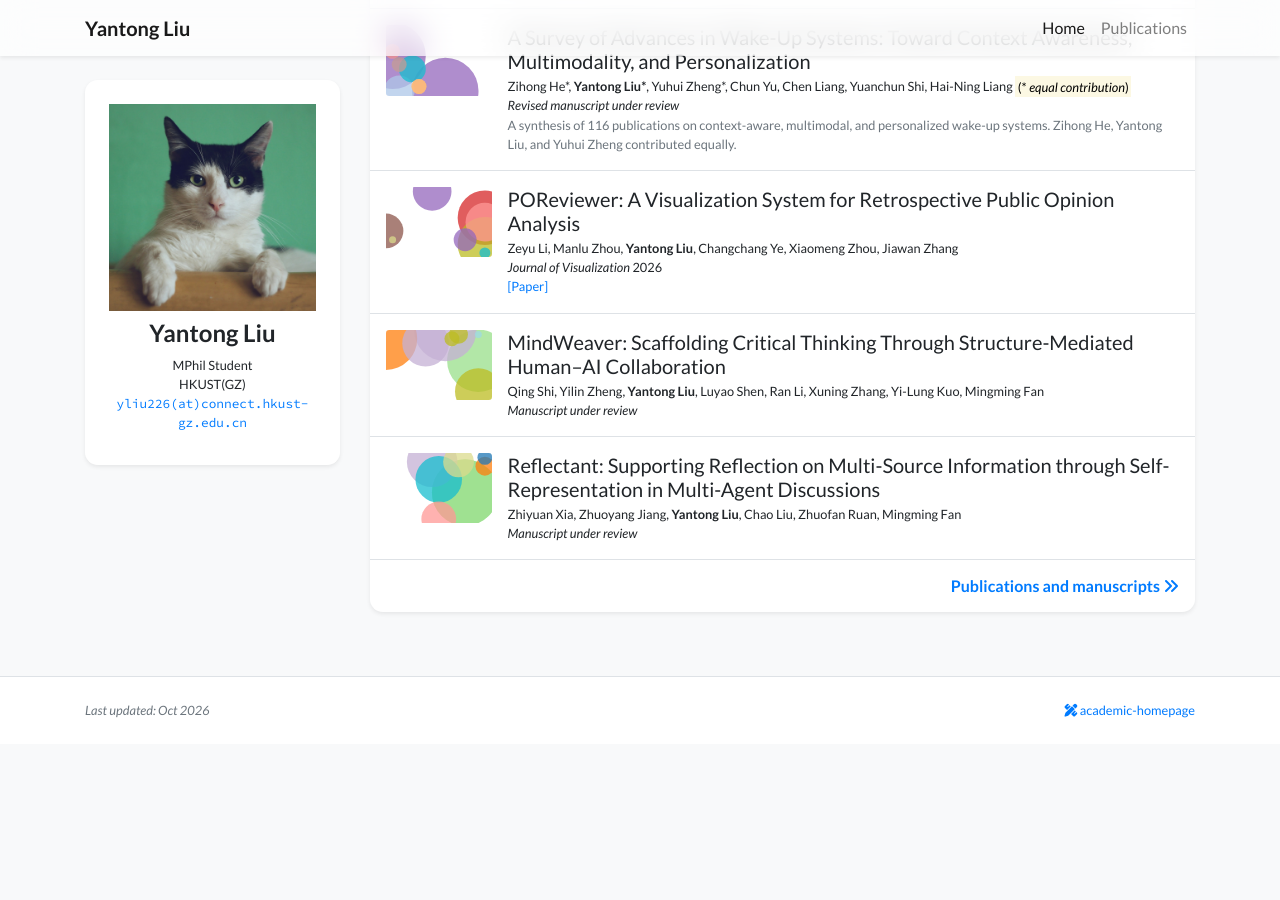
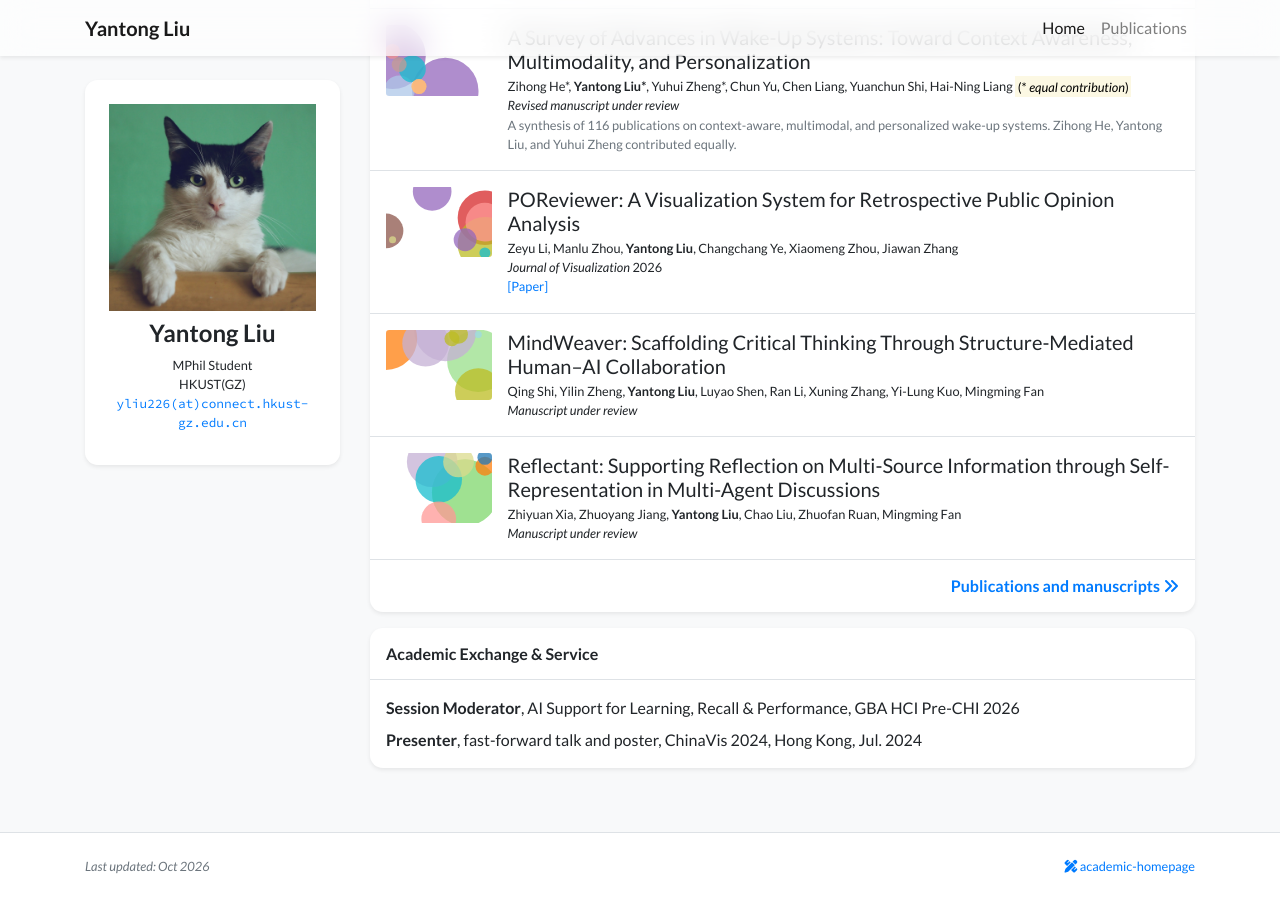
Before and after one commit to syy404/syy404.github.io, a Jekyll site: the page built from index.html, in a window 1280 px wide and 900 px high, scrolled down 1167 px. Built offline with Jekyll 4.4.1, drawn with Linux system fonts in a browser that asks for light colours; nearby versions of some CDN libraries; a style sheet for code colours, icons or effects is not loaded; before the commit the page ends 1911 px from its top, so only the background shows below that.

Commit message:
Add academic exchange and service to homepage

```diff
--- a/_data/profile.yml
+++ b/_data/profile.yml
@@ -37,3 +37,9 @@ experience:
   - name: Caixin Media Company Ltd. VisLab
     position: Data Reporting Intern
     date: Aug. 2023 – Nov. 2023
+
+academic_service:
+  - role: Session Moderator
+    details: AI Support for Learning, Recall & Performance, GBA HCI Pre-CHI 2026
+  - role: Presenter
+    details: fast-forward talk and poster, ChinaVis 2024, Hong Kong, Jul. 2024
--- a/index.html
+++ b/index.html
@@ -31,5 +31,16 @@ navbar_title: Home
         title='<i class="fas fa-star"></i> Selected Research Outputs'
         %}
         {% endif %}
+
+        {% if site.data.profile.academic_service %}
+        <div class="my-3 p-0 bg-white shadow-sm rounded-xl">
+            <h6 class="border-bottom border-gray p-3 mb-0">Academic Exchange &amp; Service</h6>
+            <ul class="list-unstyled p-3 mb-0">
+                {% for item in site.data.profile.academic_service %}
+                <li class="{% unless forloop.last %}mb-2{% endunless %}"><strong>{{ item.role }}</strong>, {{ item.details }}</li>
+                {% endfor %}
+            </ul>
+        </div>
+        {% endif %}
     </div>
 </div>
```
